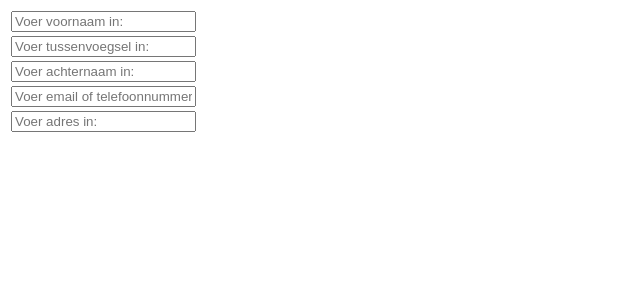
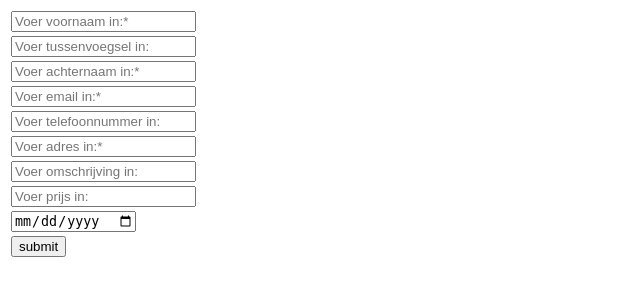
Before and after one commit to JornDeBruin1/Casus-Workshops, a PHP site: page /klantToevoegen.php in a window 1280 px wide. Shown: the top 300 px of the page, without its empty margins (0-640 px from the left). Run offline with PHP 8.4, Linux system fonts and the light colour scheme.

Commit message:
Before merge

```diff
--- a/public/klantToevoegen.php
+++ b/public/klantToevoegen.php
@@ -13,22 +13,34 @@ require_once('../src/db.php');
     <table>
         <form>
             <tr>
-                <td><input type="text" name="vnaam" placeholder="Voer voornaam in:" required></td>
+                <td><input type="text" name="vnaam" placeholder="Voer voornaam in:*" required></td>
             </tr>
             <tr>
-                <td><input type="text" name="tussenvoegsel" placeholder="Voer tussenvoegsel in:" required></td>
+                <td><input type="text" name="tussenvoegsel" placeholder="Voer tussenvoegsel in:"></td>
             </tr>
             <tr>
-                <td><input type="text" name="anaam" placeholder="Voer achternaam in:" required></td>
+                <td><input type="text" name="anaam" placeholder="Voer achternaam in:*" required></td>
             </tr>
             <tr>
-                <td><input type="text" name="email_telefoon" placeholder="Voer email of telefoonnummer in:" required></td>
+                <td><input type="text" name="email" placeholder="Voer email in:*" required></td>
             </tr>
             <tr>
-                <td><input type="text" name="adres" placeholder="Voer adres in:" required></td>
+                <td><input type="text" name="telefoon" placeholder="Voer telefoonnummer in:"></td>
             </tr>
             <tr>
-                <td></td>
+                <td><input type="text" name="adres" placeholder="Voer adres in:*"></td>
+            </tr>
+            <tr>
+                <td><input type="text" name="omschrijving" placeholder="Voer omschrijving in:"></td>
+            </tr>
+            <tr>
+                <td><input type="text" name="prijs" placeholder="Voer prijs in:"></td>
+            </tr>
+            <tr>
+                <td><input type="date" name="datum"></td>
+            </tr>
+            <tr>
+                <td><input type="submit" name="submit" value="submit"></td>
             </tr>
         </form>
     </table>
```
